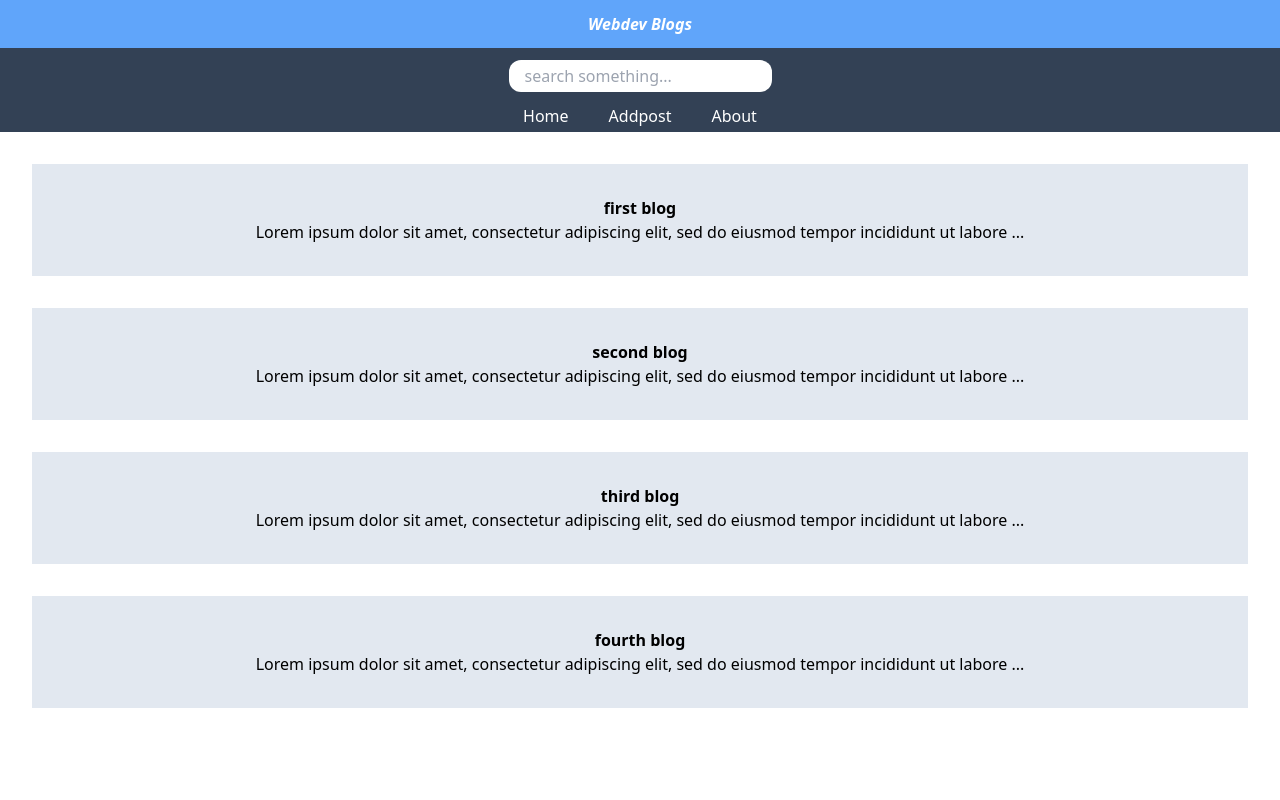
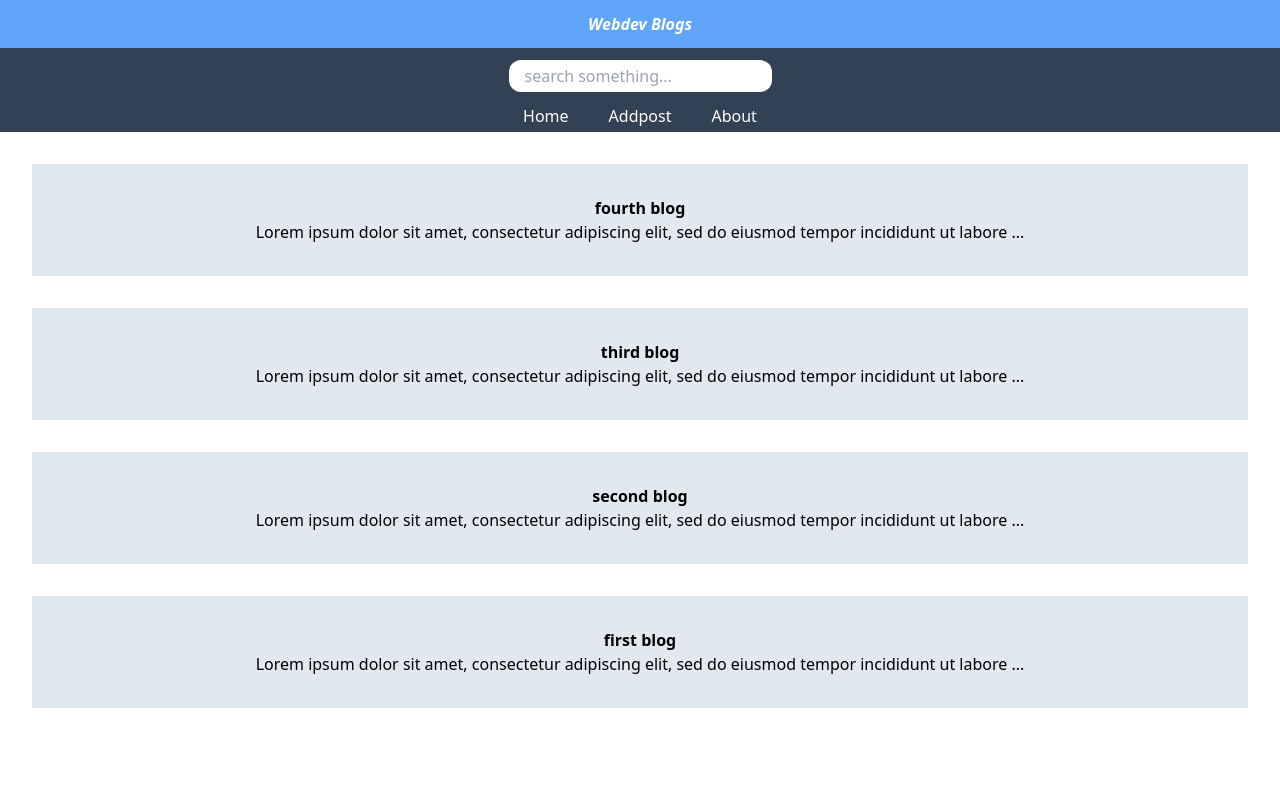
Before and after one commit to zakirali05/blogsite, a React (Create React App) app: page / in a window 1280 px wide. Shown: the top 800 px of the page. Built offline with nearby package versions, Linux system fonts and the light colour scheme.

Commit message:
adding post working serch resukts working

```diff
--- a/src/AddPost.js
+++ b/src/AddPost.js
@@ -6,11 +6,11 @@ const AddPost = ({ addingpost, title, setTitle, body, setBody }) => {
       <div className="min-h-full   flex items-center justify-center  px-4 sm:px-6 lg:px-8">
         <div className="max-w-md w-full space-y-8">
           <div>
-            <img
+            {/* <img
               className="mx-auto h-12 w-auto"
               src="https://tailwindui.com/img/logos/workflow-mark-indigo-600.svg"
               alt="Workflow"
-            />
+            /> */}
             <h2 className="mt-6 sm:font-light  text-center text-3xl font-extrabold text-gray-900">
               Post your Blog
             </h2>
--- a/src/App.js
+++ b/src/App.js
@@ -1,4 +1,4 @@
-import { useState } from "react";
+import { useState, useEffect } from "react";
 
 // import { useHistory } from "react-router-dom";
 import Header from "./Header";
@@ -14,6 +14,7 @@ import React from "react";
 import { BrowserRouter as Router, Routes, Route } from "react-router-dom";
 function App() {
   const [search, setSearch] = useState("");
+  const [searchResult, setSearchResult] = useState([]);
   const [title, setTitle] = useState("");
   const [body, setBody] = useState("");
   const handleDelete = (id) => {
@@ -43,12 +44,22 @@ function App() {
     },
   ]);
   const addingpost = (e) => {
-    e.prevent.default();
-    const id = items.length ? items.length : 1;
-    const obj = { id, title, body };
-    const newitems = [...items, obj];
-    setItems(newitems);
+    e.preventDefault();
+    const id = items.length ? items[items.length - 1].id + 1 : 1;
+    const newitem = { id, title: title, desc: body };
+    const allitems = [...items, newitem];
+    setItems(allitems);
+    setTitle("");
+    setBody("");
   };
+  useEffect(() => {
+    const filtered = items.filter(
+      (item) =>
+        item.desc.toLowerCase().includes(search.toLowerCase()) ||
+        item.title.toLowerCase().includes(search.toLowerCase())
+    );
+    setSearchResult(filtered.reverse());
+  }, [items, search]);
   return (
     <div className="App">
       <Router>
@@ -56,7 +67,7 @@ function App() {
         <Nav search={search} setSearch={setSearch} />
 
         <Routes>
-          <Route path="/" element={<Home items={items} />} />
+          <Route path="/" element={<Home items={searchResult} />} />
 
           <Route
             path="/addpost"
--- a/src/PostPage.js
+++ b/src/PostPage.js
@@ -20,7 +20,7 @@ const PostPage = ({ items, handleDelete }) => {
           </>
         )}
         {!post && (
-          <main className="absolute flex-col items-center justify-center top-[40%] left-[25%]">
+          <main className="absolute flex-col items-center justify-center top-[40%] left-[25%] ">
             <h2 className="text-red-700">Post has been deleted!!</h2>
 
             <Link to="/">
```
